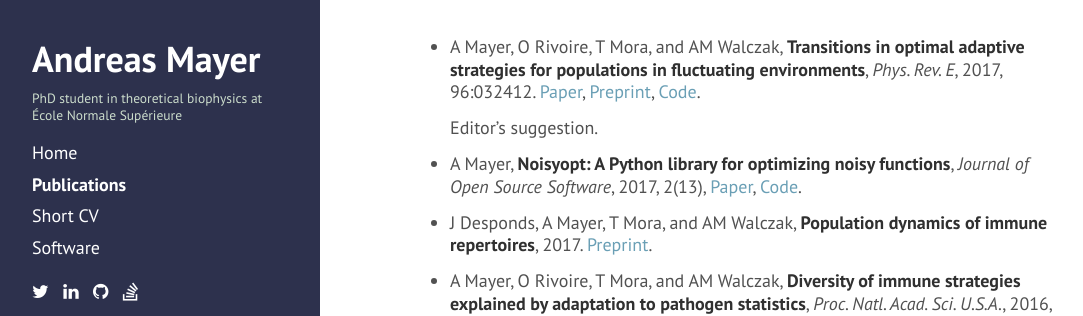
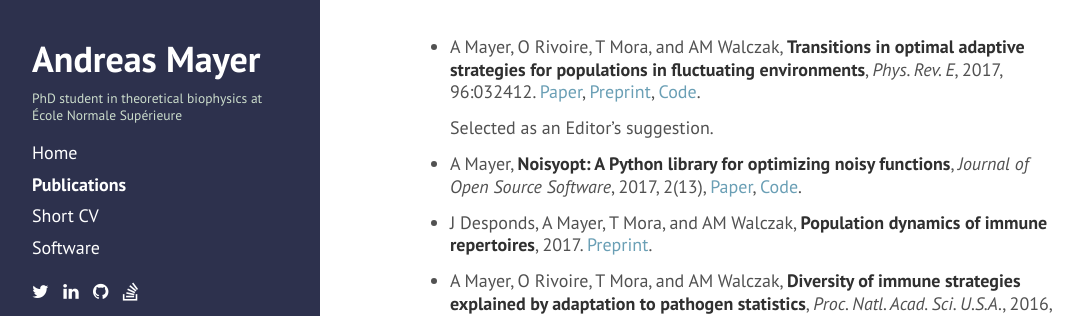
Before and after one commit to andim/andim.github.io, a Jekyll site: the page built from publications.md, in a window 1280 px wide and 1040 px high. Shown: the top 316 px of the window, without its empty margins (4-1087 px from the left). Built offline with Jekyll 4.4.1, drawn with Linux system fonts in a browser that asks for light colours; nearby versions of some CDN libraries.

Commit message:
publication list updated

```diff
--- a/publications.md
+++ b/publications.md
@@ -5,7 +5,7 @@ title: Publications
 
 *   A Mayer, O Rivoire, T Mora, and AM Walczak, **Transitions in optimal adaptive strategies for populations in fluctuating environments**, *Phys. Rev. E*, 2017, 96:032412. [Paper](https://doi.org/10.1103/PhysRevE.96.032412), [Preprint](https://arxiv.org/abs/1703.09780), [Code](https://github.com/andim/transitions-paper).
 
-    Editor's suggestion.
+    Selected as an Editor's suggestion.
 
 *   A Mayer, **Noisyopt: A Python library for optimizing noisy functions**, *Journal of Open Source Software*, 2017, 2(13), [Paper](https://doi.org/10.21105/joss.00258), [Code](https://github.com/andim/noisyopt).
 
```
